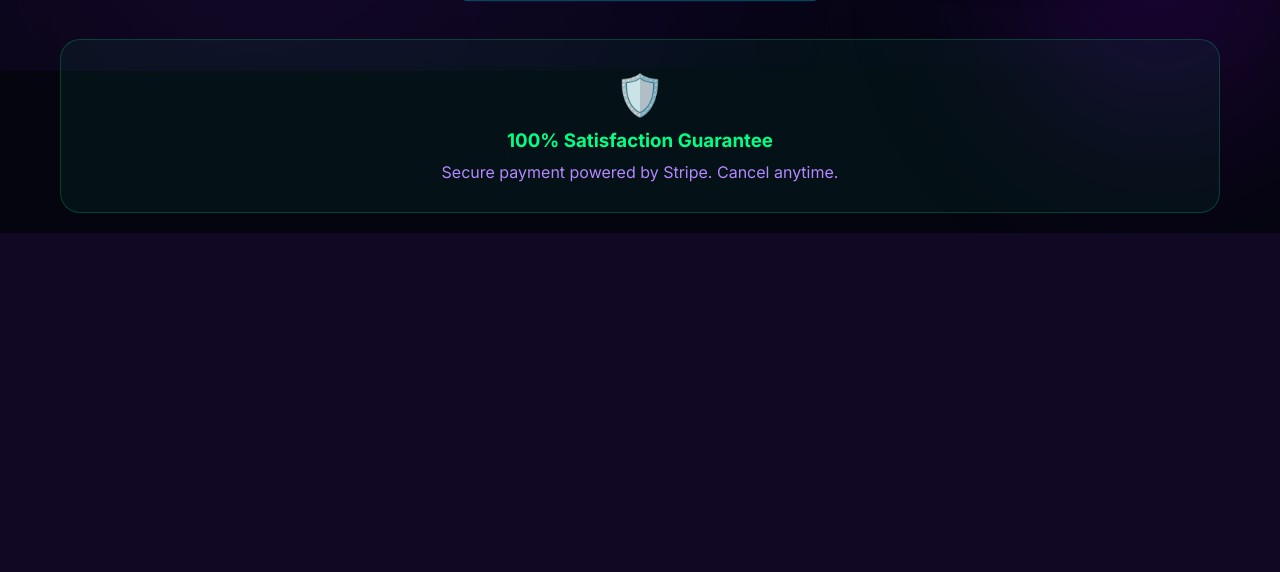
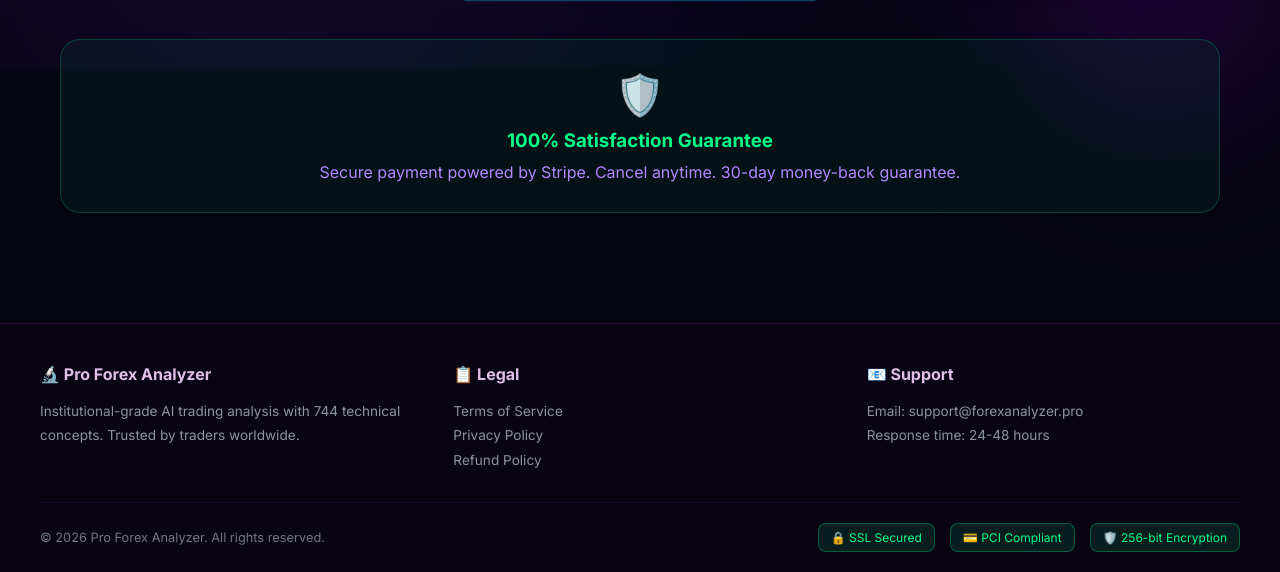
Before and after one commit to DOM6666-boom/forex-analyzer-pro, a Flask app: page /pricing in a window 1280 px wide. Shown: the part 734-1306 px from the top of the page. Before the commit the page ends 967 px from the top, so only its background shows below. Run offline with Flask 3, Linux system fonts and the light colour scheme; some libraries are stand-ins or nearby versions.

Commit message:
Enterprise security headers + Professional pricing page with footer

```diff
--- a/app.py
+++ b/app.py
@@ -148,12 +148,22 @@ app.permanent_session_lifetime = timedelta(days=30)
 
 print(f"[SESSION] Production mode: {IS_PRODUCTION}, Secure cookies: {IS_PRODUCTION}, Session lifetime: 30 days")
 
-# Security Headers
+# Security Headers - Enterprise Grade
 @app.after_request
 def add_security_headers(response):
+    # Prevent MIME type sniffing
     response.headers['X-Content-Type-Options'] = 'nosniff'
+    # Prevent clickjacking
     response.headers['X-Frame-Options'] = 'SAMEORIGIN'
+    # XSS Protection
     response.headers['X-XSS-Protection'] = '1; mode=block'
+    # Referrer Policy
+    response.headers['Referrer-Policy'] = 'strict-origin-when-cross-origin'
+    # Permissions Policy (disable unnecessary features)
+    response.headers['Permissions-Policy'] = 'geolocation=(), microphone=(), camera=()'
+    # Content Security Policy (basic)
+    if IS_PRODUCTION:
+        response.headers['Strict-Transport-Security'] = 'max-age=31536000; includeSubDomains'
     # Prevent caching of HTML pages to ensure latest version
     if response.content_type and 'text/html' in response.content_type:
         response.headers['Cache-Control'] = 'no-cache, no-store, must-revalidate'
--- a/templates/pricing.html
+++ b/templates/pricing.html
@@ -4,6 +4,7 @@
     <meta charset="UTF-8">
     <meta name="viewport" content="width=device-width, initial-scale=1.0">
     <title>Pricing - Pro Forex Analyzer</title>
+    <meta name="description" content="Professional AI-powered forex analysis with institutional-grade signals. Choose your plan.">
     <link href="https://fonts.googleapis.com/css2?family=Inter:wght@300;400;500;600;700;800&display=swap" rel="stylesheet">
     <script src="https://js.stripe.com/v3/"></script>
     <style>
@@ -26,7 +27,6 @@
         .page-title { font-size:3rem; font-weight:800; background:linear-gradient(135deg,#e1bee7,#ba68c8,#9c27b0); -webkit-background-clip:text; background-clip:text; -webkit-text-fill-color:transparent; }
         .page-subtitle { color:#b388ff; font-size:1.1rem; margin-top:10px; }
 
-        /* Current subscription banner */
         .current-plan-banner { background: linear-gradient(135deg, rgba(0,255,136,0.1), rgba(0,212,255,0.1)); border: 1px solid rgba(0,255,136,0.3); border-radius: 16px; padding: 20px; margin-bottom: 30px; text-align: center; }
         .current-plan-banner h3 { color: #00ff88; margin-bottom: 8px; }
         .current-plan-banner .plan-name { font-size: 1.5rem; font-weight: 800; background: linear-gradient(135deg, #ffd700, #ff8c00); -webkit-background-clip: text; background-clip: text; -webkit-text-fill-color: transparent; }
@@ -73,9 +73,21 @@
         .payment-card p { color:#b388ff; font-size:0.9rem; margin-bottom:15px; }
         .payment-icons { font-size:2rem; margin-bottom:15px; }
 
-        .guarantee-section { text-align:center; padding:30px; background:rgba(0,255,136,0.05); border-radius:20px; border:1px solid rgba(0,255,136,0.2); }
+        .guarantee-section { text-align:center; padding:30px; background:rgba(0,255,136,0.05); border-radius:20px; border:1px solid rgba(0,255,136,0.2); margin-bottom:40px; }
         .loading { display:inline-block; width:20px; height:20px; border:2px solid transparent; border-top-color:#0a0a1a; border-radius:50%; animation:spin 1s linear infinite; }
         @keyframes spin { to { transform:rotate(360deg); } }
+
+        /* Professional Footer */
+        .footer { background:rgba(10,5,20,0.9); border-top:1px solid rgba(138,43,226,0.2); padding:40px 20px 20px; margin-top:50px; }
+        .footer-content { max-width:1200px; margin:0 auto; display:grid; grid-template-columns:repeat(3,1fr); gap:40px; }
+        @media(max-width:700px) { .footer-content { grid-template-columns:1fr; text-align:center; } }
+        .footer-section h4 { color:#e1bee7; margin-bottom:15px; font-size:1rem; }
+        .footer-section p, .footer-section a { color:#8b949e; font-size:0.85rem; line-height:1.8; text-decoration:none; display:block; }
+        .footer-section a:hover { color:#00d4ff; }
+        .footer-bottom { max-width:1200px; margin:30px auto 0; padding-top:20px; border-top:1px solid rgba(138,43,226,0.1); display:flex; justify-content:space-between; align-items:center; flex-wrap:wrap; gap:15px; }
+        .footer-bottom p { color:#6e7681; font-size:0.8rem; }
+        .security-badges { display:flex; gap:15px; align-items:center; }
+        .security-badge { background:rgba(0,255,136,0.1); border:1px solid rgba(0,255,136,0.3); padding:6px 12px; border-radius:8px; font-size:0.75rem; color:#00ff88; }
     </style>
 </head>
 <body>
@@ -98,14 +110,11 @@
             <div class="plan-name {% if user.tier == 'pro' %}pro{% endif %}">
                 {% if user.tier == 'premium' %}👑 Premium Plan{% else %}⭐ Pro Plan{% endif %}
             </div>
-            <div class="expiry">
-                📅 Valid until: {{ subscription_expiry if subscription_expiry else 'Lifetime Access' }}
-            </div>
+            <div class="expiry">📅 Valid until: {{ subscription_expiry if subscription_expiry else 'Active Subscription' }}</div>
         </div>
         {% endif %}
 
         <div class="pricing-grid">
-            <!-- FREE PLAN -->
             <div class="pricing-card">
                 <div class="tier-name">Free</div>
                 <div class="tier-price free">$0<span>/month</span></div>
@@ -116,16 +125,11 @@
                     <li><span class="x">✗</span> Full 744 concepts</li>
                     <li><span class="x">✗</span> Multi-timeframe analysis</li>
                 </ul>
-                {% if not user %}
-                <a href="/login" class="tier-btn free-btn">Get Started Free</a>
-                {% elif user.tier == 'free' %}
-                <button class="tier-btn current">✓ Current Plan</button>
-                {% else %}
-                <button class="tier-btn included">✓ Included</button>
-                {% endif %}
+                {% if not user %}<a href="/login" class="tier-btn free-btn">Get Started Free</a>
+                {% elif user.tier == 'free' %}<button class="tier-btn current">✓ Current Plan</button>
+                {% else %}<button class="tier-btn included">✓ Included</button>{% endif %}
             </div>
 
-            <!-- PRO PLAN -->
             <div class="pricing-card popular">
                 <div class="popular-badge">⭐ Most Popular</div>
                 <div class="tier-name">Pro</div>
@@ -137,18 +141,12 @@
                     <li><span class="check">✓</span> Multi-timeframe analysis</li>
                     <li><span class="x">✗</span> Priority AI processing</li>
                 </ul>
-                {% if not user %}
-                <a href="/login" class="tier-btn upgrade">Login to Upgrade</a>
-                {% elif user.tier == 'premium' %}
-                <button class="tier-btn included">✓ Included in Premium</button>
-                {% elif user.tier == 'pro' %}
-                <button class="tier-btn current">✓ Current Plan</button>
-                {% else %}
-                <button class="tier-btn upgrade" onclick="selectPlan('pro')">🚀 Upgrade to Pro</button>
-                {% endif %}
+                {% if not user %}<a href="/login" class="tier-btn upgrade">Login to Upgrade</a>
+                {% elif user.tier == 'premium' %}<button class="tier-btn included">✓ Included in Premium</button>
+                {% elif user.tier == 'pro' %}<button class="tier-btn current">✓ Current Plan</button>
+                {% else %}<button class="tier-btn upgrade" onclick="selectPlan('pro')">🚀 Upgrade to Pro</button>{% endif %}
             </div>
 
-            <!-- PREMIUM PLAN -->
             <div class="pricing-card premium-card">
                 <div class="tier-name premium">👑 Premium</div>
                 <div class="tier-price premium">$49.99<span>/month</span></div>
@@ -159,13 +157,9 @@
                     <li><span class="check">✓</span> Multi-timeframe analysis</li>
                     <li><span class="check">✓</span> Priority AI processing</li>
                 </ul>
-                {% if not user %}
-                <a href="/login" class="tier-btn upgrade premium-btn">Login to Upgrade</a>
-                {% elif user.tier == 'premium' %}
-                <button class="tier-btn current">✓ Current Plan</button>
-                {% else %}
-                <button class="tier-btn upgrade premium-btn" onclick="selectPlan('premium')">💎 Upgrade to Premium</button>
-                {% endif %}
+                {% if not user %}<a href="/login" class="tier-btn upgrade premium-btn">Login to Upgrade</a>
+                {% elif user.tier == 'premium' %}<button class="tier-btn current">✓ Current Plan</button>
+                {% else %}<button class="tier-btn upgrade premium-btn" onclick="selectPlan('premium')">💎 Upgrade to Premium</button>{% endif %}
             </div>
         </div>
 
@@ -194,28 +188,51 @@
         <div class="guarantee-section">
             <div style="font-size:2.5rem; margin-bottom:10px;">🛡️</div>
             <h3 style="color:#00ff88; margin-bottom:10px;">100% Satisfaction Guarantee</h3>
-            <p style="color:#b388ff;">Secure payment powered by Stripe. Cancel anytime.</p>
+            <p style="color:#b388ff;">Secure payment powered by Stripe. Cancel anytime. 30-day money-back guarantee.</p>
         </div>
     </div>
+
+    <!-- Professional Footer -->
+    <footer class="footer">
+        <div class="footer-content">
+            <div class="footer-section">
+                <h4>🔬 Pro Forex Analyzer</h4>
+                <p>Institutional-grade AI trading analysis with 744 technical concepts. Trusted by traders worldwide.</p>
+            </div>
+            <div class="footer-section">
+                <h4>📋 Legal</h4>
+                <a href="#">Terms of Service</a>
+                <a href="#">Privacy Policy</a>
+                <a href="#">Refund Policy</a>
+            </div>
+            <div class="footer-section">
+                <h4>📧 Support</h4>
+                <p>Email: support@forexanalyzer.pro</p>
+                <p>Response time: 24-48 hours</p>
+            </div>
+        </div>
+        <div class="footer-bottom">
+            <p>© 2026 Pro Forex Analyzer. All rights reserved.</p>
+            <div class="security-badges">
+                <span class="security-badge">🔒 SSL Secured</span>
+                <span class="security-badge">💳 PCI Compliant</span>
+                <span class="security-badge">🛡️ 256-bit Encryption</span>
+            </div>
+        </div>
+    </footer>
 
     <div id="khqrModal" style="display:none; position:fixed; top:0; left:0; right:0; bottom:0; background:rgba(5,5,16,0.95); z-index:9999; align-items:center; justify-content:center;">
         <div style="background:linear-gradient(135deg,rgba(30,15,50,0.95),rgba(20,10,40,0.95)); border-radius:24px; padding:30px; max-width:420px; width:90%; border:2px solid rgba(0,128,0,0.4); position:relative;">
             <button onclick="closeKHQRModal()" style="position:absolute; top:12px; right:15px; background:none; border:none; color:#b388ff; font-size:1.8rem; cursor:pointer;">×</button>
             <h2 style="text-align:center; margin-bottom:20px; color:#00ff88; font-size:1.5rem;" id="khqrPlanName">⭐ Pro Plan</h2>
-            <div style="text-align:center; margin-bottom:20px;">
-                <div style="font-size:2rem; font-weight:800; color:#00ff88;" id="khqrPrice">$19.99</div>
-            </div>
+            <div style="text-align:center; margin-bottom:20px;"><div style="font-size:2rem; font-weight:800; color:#00ff88;" id="khqrPrice">$19.99</div></div>
             <div style="background:#fff; border-radius:16px; padding:15px; text-align:center; margin-bottom:20px;">
                 <img src="/static/acleda_qr.png" alt="KHQR" style="width:200px; height:auto; border-radius:8px;">
                 <div style="color:#0d1117; font-weight:600; margin-top:10px;">ORM BOUDOM</div>
                 <div style="color:#666; font-size:0.85rem;">ACLEDA Bank - KHQR</div>
             </div>
-            <div style="margin-bottom:15px;">
-                <input type="text" id="transactionRef" placeholder="Transaction ID / Reference" style="width:100%; padding:14px; border-radius:10px; border:1px solid rgba(0,128,0,0.3); background:rgba(20,10,40,0.8); color:#e6edf3;">
-            </div>
-            <div style="margin-bottom:20px;">
-                <input type="file" id="paymentScreenshot" accept="image/*" style="width:100%; padding:12px; border-radius:10px; border:1px solid rgba(0,128,0,0.3); background:rgba(20,10,40,0.8); color:#e6edf3;">
-            </div>
+            <div style="margin-bottom:15px;"><input type="text" id="transactionRef" placeholder="Transaction ID / Reference" style="width:100%; padding:14px; border-radius:10px; border:1px solid rgba(0,128,0,0.3); background:rgba(20,10,40,0.8); color:#e6edf3;"></div>
+            <div style="margin-bottom:20px;"><input type="file" id="paymentScreenshot" accept="image/*" style="width:100%; padding:12px; border-radius:10px; border:1px solid rgba(0,128,0,0.3); background:rgba(20,10,40,0.8); color:#e6edf3;"></div>
             <button onclick="submitKHQR()" style="width:100%; padding:16px; background:linear-gradient(135deg,#00ff88,#00d4ff); border:none; border-radius:12px; color:#0a0a1a; font-size:1.1rem; font-weight:700; cursor:pointer;">✅ Submit Payment</button>
             <p style="text-align:center; color:#7c4dff; font-size:0.8rem; margin-top:15px;">Manual verification: 5-30 minutes</p>
         </div>
@@ -246,11 +263,9 @@
         async function payWithStripe() {
             if (!selectedPlan) { alert('Please select a plan first'); return; }
             if (!stripe) { alert('Stripe is not configured. Please use KHQR payment.'); return; }
-
             const btn = document.getElementById('stripePayBtn');
             btn.disabled = true;
             btn.innerHTML = '<span class="loading"></span> Processing...';
-
             try {
                 const response = await fetch('/api/create-checkout-session', {
                     method: 'POST',
@@ -258,15 +273,8 @@
                     body: JSON.stringify({ tier: selectedPlan })
                 });
                 const data = await response.json();
-                if (data.error) {
-                    alert('Error: ' + data.error);
-                    btn.disabled = false;
-                    btn.innerHTML = '💳 Pay with Card';
-                    return;
-                }
-                if (data.checkout_url) {
-                    window.location.href = data.checkout_url;
-                }
+                if (data.error) { alert('Error: ' + data.error); btn.disabled = false; btn.innerHTML = '💳 Pay with Card'; return; }
+                if (data.checkout_url) { window.location.href = data.checkout_url; }
             } catch (error) {
                 alert('Network error. Please try again.');
                 btn.disabled = false;
@@ -281,42 +289,26 @@
             document.getElementById('khqrModal').style.display = 'flex';
         }
 
-        function closeKHQRModal() {
-            document.getElementById('khqrModal').style.display = 'none';
-        }
+        function closeKHQRModal() { document.getElementById('khqrModal').style.display = 'none'; }
 
         async function submitKHQR() {
             const transactionRef = document.getElementById('transactionRef').value;
             const screenshot = document.getElementById('paymentScreenshot').files[0];
-            if (!transactionRef && !screenshot) {
-                alert('Please enter transaction reference or upload screenshot');
-                return;
-            }
-
+            if (!transactionRef && !screenshot) { alert('Please enter transaction reference or upload screenshot'); return; }
             const formData = new FormData();
             formData.append('plan', selectedPlan);
             formData.append('amount', selectedPrice);
             formData.append('transaction_ref', transactionRef);
             if (screenshot) formData.append('screenshot', screenshot);
-
             try {
                 const response = await fetch('/api/submit-payment', { method: 'POST', body: formData });
                 const data = await response.json();
-                if (data.success) {
-                    alert('✅ Payment submitted! You will be upgraded within 5-30 minutes.');
-                    closeKHQRModal();
-                    window.location.href = '/settings';
-                } else {
-                    alert('Error: ' + (data.error || 'Failed'));
-                }
-            } catch (error) {
-                alert('Network error. Please try again.');
-            }
+                if (data.success) { alert('✅ Payment submitted! You will be upgraded within 5-30 minutes.'); closeKHQRModal(); window.location.href = '/settings'; }
+                else { alert('Error: ' + (data.error || 'Failed')); }
+            } catch (error) { alert('Network error. Please try again.'); }
         }
 
-        document.getElementById('khqrModal').addEventListener('click', function(e) {
-            if (e.target === this) closeKHQRModal();
-        });
+        document.getElementById('khqrModal').addEventListener('click', function(e) { if (e.target === this) closeKHQRModal(); });
     </script>
 </body>
 </html>
```
